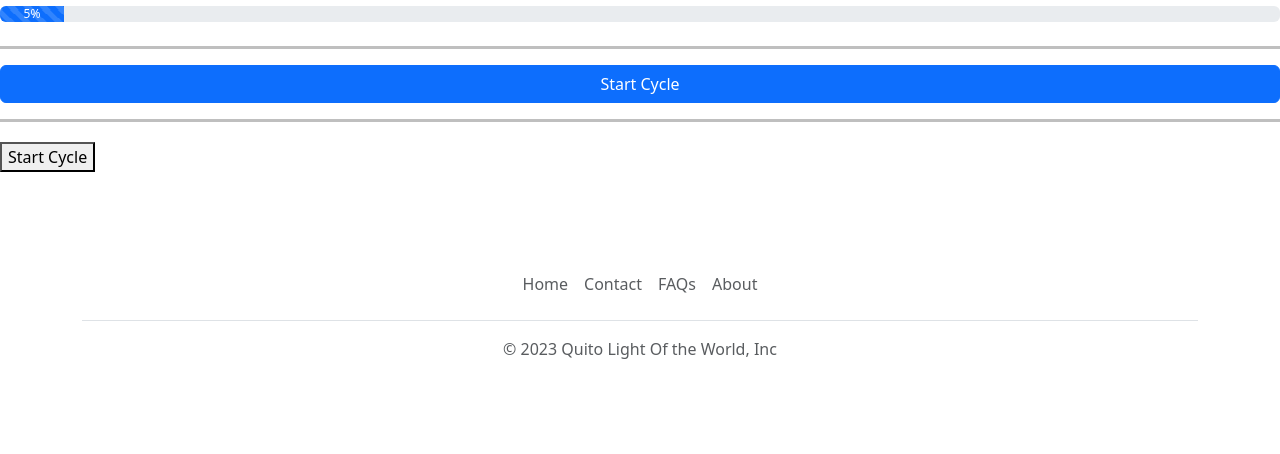
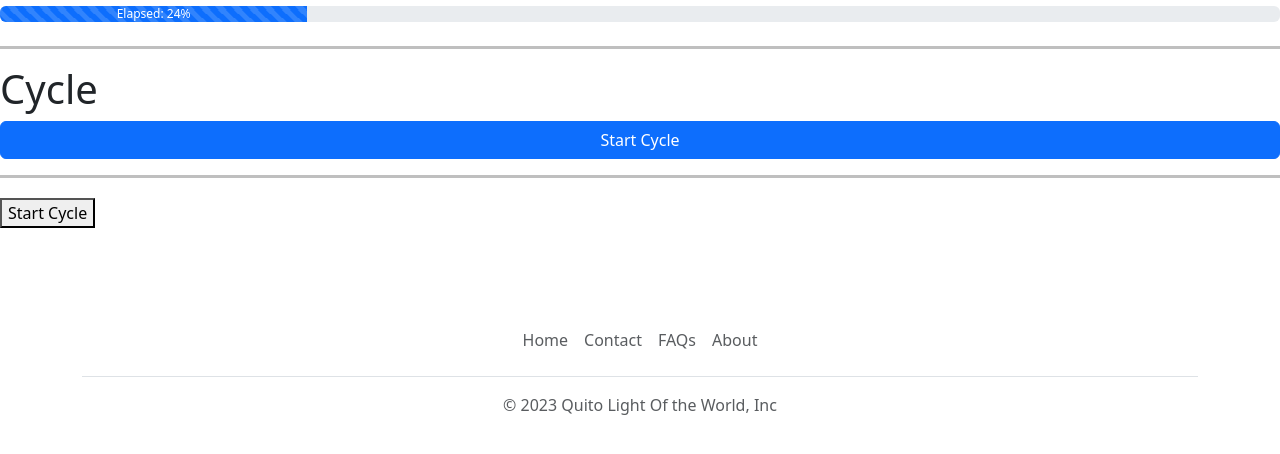
Before and after one commit to danieluxury88/CS50_FinalProject, a Django app: page /test in a window 1280 px wide. Shown: the part 106-560 px from the top of the page. Run offline with Django 3.2, Linux system fonts and the light colour scheme; data that the repository does not hold is empty.

Commit message:
Fix Work Cycle html handling elements

```diff
--- a/home/static/home/front_logic.js
+++ b/home/static/home/front_logic.js
@@ -2,9 +2,7 @@
     const progressBar = document.getElementById('day-progress-bar');
     progressBar.addEventListener('click', toggleInverted);
 
-    const cycle_progressBar = document.getElementById('cycle-progress-bar');
-    cycle_progressBar.addEventListener('click', toggleCycleBar);
-
+    manageCycleElements(cycle);
     const nav_cycle_time_lbl = document.getElementById('nav_cycle_lbl_time');
     nav_cycle_time_lbl.addEventListener('click', toggleCycleBar);
 
@@ -15,6 +13,21 @@
     updatePeriodicData();
 
   });
+
+  function manageCycleElements (cycle){
+    const cycle_progressBar = document.getElementById('cycle-progress-bar');
+    const cycle_startButton = document.getElementById('cycle-start-button');
+    if (cycle == "None") {
+      cycle_startButton.style.display = "block";
+      cycle_progressBar.style.display = "none";
+      cycle_progressBar.addEventListener('click', toggleCycleBar);
+    }
+    else {
+      cycle_startButton.style.display = "none";
+      cycle_progressBar.style.display = "block";
+      cycle_progressBar.addEventListener('click', toggleCycleBar);
+    }
+  }
 
 function updatePeriodicData () {
   setInterval(updateNavClock, 1000);
@@ -81,8 +94,8 @@
 }
 
 function updateNavCycleTimer() {
-  if (end_time_str) {
-      var end_time = new Date(end_time_str);
+  if (cycle_end_time_str) {
+      var end_time = new Date(cycle_end_time_str);
       var remaining = Math.floor((end_time - new Date()) / 1000);
       if (!isCycleBarInverted) {
         remaining = 99*60*60+59*60+59 - remaining;
@@ -97,7 +110,7 @@
 
 
 function calculateCycleProgressBarPercentage(inverted){
-  var end_time = new Date(end_time_str);
+  var end_time = new Date(cycle_end_time_str);
   var remaining = Math.floor((end_time - new Date()) / 1000);
   let progressPercentage = remaining/3600;
 
--- a/home/static/home/work_cycle.js
+++ b/home/static/home/work_cycle.js
@@ -1,20 +1,22 @@
 document.addEventListener("DOMContentLoaded", function() {
-    console.log("page loaded");
 
     const startTime = djangoData.startTime;
 
+    const workSessionContainer = document.getElementById('worksession-container');
     if (startTime) {
+        workSessionContainer.style.display = "block";
         startChronometer(startTime);
-        const createObjectButton = document.getElementById('create-object-btn');
-        createObjectButton.innerHTML = "Stop Cycle";
-        createObjectButton.removeEventListener('click', StartCycle);
-        createObjectButton.addEventListener('click', StopCycle);
+        const startWorkCycleButton = document.getElementById('start-work-cycle-btn');
+        startWorkCycleButton.innerHTML = "Stop Cycle";
+        startWorkCycleButton.removeEventListener('click', StartCycle);
+        startWorkCycleButton.addEventListener('click', StopCycle);
     }
     else {
-        const createObjectButton = document.getElementById('create-object-btn');
-        createObjectButton.innerHTML = "Start Cycle";
-        createObjectButton.removeEventListener('click', StopCycle);
-        createObjectButton.addEventListener('click', StartCycle);
+        workSessionContainer.style.display = "none";
+        const startWorkCycleButton = document.getElementById('start-work-cycle-btn');
+        startWorkCycleButton.innerHTML = "Start Cycle";
+        startWorkCycleButton.removeEventListener('click', StopCycle);
+        startWorkCycleButton.addEventListener('click', StartCycle);
     }
 
 });
@@ -26,6 +28,8 @@
     return `${hours.toString().padStart(2, '0')}:${minutes.toString().padStart(2, '0')}:${seconds.toString().padStart(2, '0')}`;
 }
 
+let intervalId;
+
 function startChronometer(startTime) {
     const startTimestamp = startTime * 1000;
     const now = new Date().getTime();
@@ -33,11 +37,17 @@
     const chronometer = document.getElementById('chronometer');
     chronometer.textContent = formatTime(elapsedTime);
 
-    setInterval(() => {
+    intervalId = setInterval(() => {
         const now = new Date().getTime();
         const elapsedTime = Math.floor((now - startTimestamp) / 1000);
         chronometer.textContent = formatTime(elapsedTime);
     }, 1000);
+
+    return intervalId;
+}
+
+function stopChronometer() {
+    clearInterval(intervalId);
 }
 
 
@@ -56,17 +66,19 @@
             throw new Error('Network response was not ok');
         }
         const data = await response.json();
-        const objectContainer = document.getElementById('object-container');
-        objectContainer.innerHTML = '<p id="object-text">' + data.text + '</p><span id="chronometer">00:00:00</span>';
 
-        const startTimeContainer = document.getElementById('start-time-container');
-        startTimeContainer.innerHTML = `<p>Start Time: ${data.formatted_local_start_time}</p>`;
+        const workSessionStartTime = document.getElementById('work_session_start_time');
+        workSessionStartTime.innerHTML = `${data.formatted_local_start_time}`;
+
+        const workSessionContainer = document.getElementById('worksession-container');
+        workSessionContainer.style.display = 'block';
+
 
         startChronometer(data.start_time);
-        const createObjectButton = document.getElementById('create-object-btn');
-        createObjectButton.innerHTML = "Stop Cycle";
-        createObjectButton.removeEventListener('click', StartCycle);
-        createObjectButton.addEventListener('click', StopCycle);
+        const startWorkCycleButton = document.getElementById('start-work-cycle-btn');
+        startWorkCycleButton.innerHTML = "Stop Cycle";
+        startWorkCycleButton.removeEventListener('click', StartCycle);
+        startWorkCycleButton.addEventListener('click', StopCycle);
     } catch (error) {
         console.error('There was a problem with the fetch operation:', error);
         alert('Error creating object');
@@ -89,12 +101,13 @@
             throw new Error('Network response was not ok');
         }
         const data = await response.json();
-        const objectContainer = document.getElementById('object-container');
-        objectContainer.innerHTML = '';
-        const createObjectButton = document.getElementById('create-object-btn');
-        createObjectButton.innerHTML = "Start Cycle";
-        createObjectButton.removeEventListener('click', StopCycle);
-        createObjectButton.addEventListener('click', StartCycle);
+        const workSessionContainer = document.getElementById('worksession-container');
+        workSessionContainer.style.display = 'none';
+        const startWorkCycleButton = document.getElementById('start-work-cycle-btn');
+        startWorkCycleButton.innerHTML = "Start Cycle";
+        startWorkCycleButton.removeEventListener('click', StopCycle);
+        startWorkCycleButton.addEventListener('click', StartCycle);
+        stopChronometer();
     } catch (error) {
         console.error('There was a problem with the fetch operation:', error);
         alert('Error creating object');
--- a/home/templates/home/old_versions/old_index2.html
+++ b/home/templates/home/old_versions/old_index2.html
@@ -498,11 +498,11 @@
                         </div>
                     </div>
 
-                    <div class="col-md-12 border" id="object-container">
+                    <div class="col-md-12 border" id="worksession-container">
                         {% if work_session %}
                             <p id="object-text">{{ work_session.start_time }}</p>
                         {% else %}
-                            <button id="create-object-btn">Create Object</button>
+                            <button id="start-work-cycle-btn">Create Object</button>
                         {% endif %}
                     </div>
                 </div>
--- a/home/templates/home/partials/footer.html
+++ b/home/templates/home/partials/footer.html
@@ -18,9 +18,9 @@
     <script src="{% static 'home/front_logic.js' %}"></script>
 
     <script>
+        var cycle = "{{ current_cycle }}";
         var cycle_end_time_str = "{{ current_cycle.end_time|date:'c' }}";
         var cycle_start_time_str = "{{ current_cycle.start_time|date:'c' }}";
-        var end_time_str = "{{ current_cycle.end_time|date:'c' }}";
     </script>
 </div>
 <!-- ================================
--- a/home/templates/home/partials/nav.html
+++ b/home/templates/home/partials/nav.html
@@ -48,7 +48,6 @@
 <hr style="border-top: 3px solid black;">
 
 <section id="Cycle">
-    {% if  current_cycle %}
     <h1>Cycle</h1>
     <div class="progress my-1 mb-4" role="progressbar" aria-label="Animated striped example" aria-valuenow="5" aria-valuemin="0" aria-valuemax="100" id="cycle-progress-bar">
         <div class="progress-bar progress-bar-striped progress-bar-animated" style="width: 5%">
@@ -56,12 +55,9 @@
         </div>
     </div>
 
-
-    {% else %}
-    <div class="d-grid gap-2 my-2">
-        <button class="btn btn-primary" type="button">Start Cycle</button>
+    <div class="d-grid gap-2 my-2" >
+        <button class="btn btn-primary" type="button" style="display: none;" id="cycle-start-button">Start Cycle</button>
     </div>
-    {% endif %}
 </section>
 <hr style="border-top: 3px solid black;">
 <!-- ================================
--- a/home/templates/home/test.html
+++ b/home/templates/home/test.html
@@ -6,20 +6,16 @@
 
 
 <body>
-    <div id="object-container">
-        {% if object %}
-            {% timezone "America/Guayaquil" %}
-             <p>Start Time: {{ object.start_time|date:"H:i" }}</p>
-            {% endtimezone %}
-
-            <span id="chronometer">00:00:00</span>
-        {% endif %}
+    <div id="worksession-container">
+        {% timezone "America/Guayaquil" %}
+        <h4>Start Time:</h4>
+            <p id="work_session_start_time">{{ object.start_time|date:"H:i" }}</p>
+        {% endtimezone %}
+        <h4>Duration:</h4>
+        <span id="chronometer"></span>
     </div>
 
-    <div id="start-time-container"></div>
-
-    <button id="create-object-btn">Start Cycle</button>
-
+    <button id="start-work-cycle-btn">Start Cycle</button>
 
 
     <script>
```
Also changed, not shown: home/templates/home/index.html (+2 -6 lines), personal/templates/personal/personal_page.html (+10 -20 lines), home/templates/home/old_versions/clock.js (renamed from home/static/home/clock.js).
